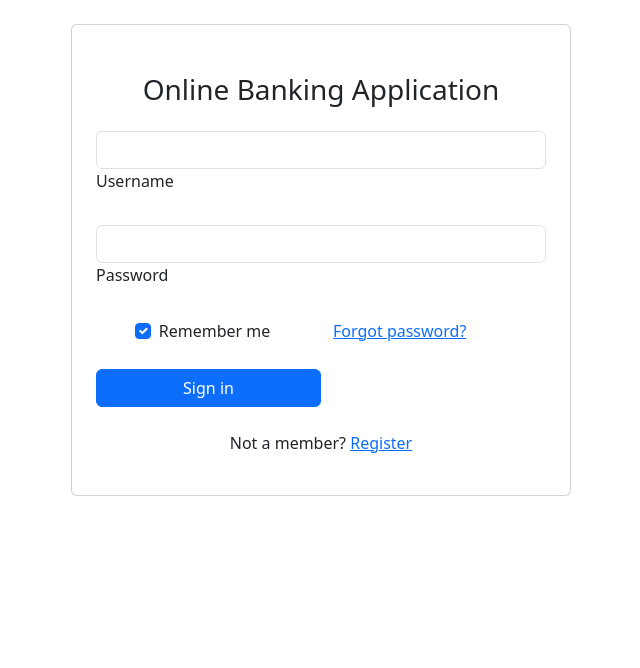
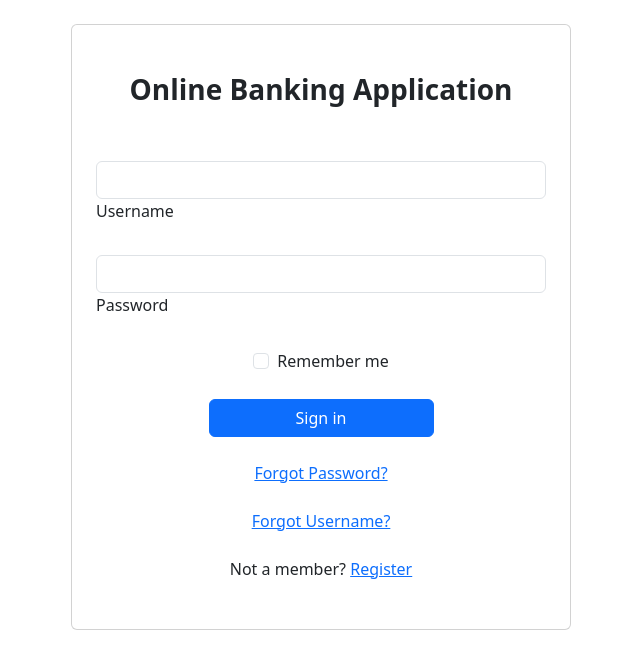
Before and after one commit to Vanoita/Banking_App, a React (Create React App) app: page /login in a window 1280 px wide. Shown: the top 668 px of the page, without its empty margins (319-959 px from the left). Built offline with nearby package versions, Linux system fonts and the light colour scheme.

Commit message:
register page edit

```diff
--- a/package.json
+++ b/package.json
@@ -10,8 +10,10 @@
     "bootstrap": "^5.3.1",
     "react": "^18.2.0",
     "react-dom": "^18.2.0",
+    "react-helmet": "^6.1.0",
     "react-router-dom": "^6.14.2",
     "react-scripts": "5.0.1",
+    "react-uuid": "^2.0.0",
     "web-vitals": "^2.1.4"
   },
   "scripts": {
--- a/public/index.html
+++ b/public/index.html
@@ -2,7 +2,7 @@
 <html lang="en">
   <head>
     <meta charset="utf-8" />
-    <link rel="icon" href="%PUBLIC_URL%/favicon.ico" />
+    <link rel="icon" href="%PUBLIC_URL%/bank.png" />
     <meta name="viewport" content="width=device-width, initial-scale=1" />
     <meta name="theme-color" content="#000000" />
     <meta
--- a/src/components/Login.js
+++ b/src/components/Login.js
@@ -1,12 +1,13 @@
 import React, { useState } from 'react';
 import 'bootstrap/dist/css/bootstrap.min.css';
 import { Link, useLocation, useNavigate } from 'react-router-dom';
+import { Helmet } from 'react-helmet';
 
 function Login() {
     const [username, setUsername] = useState('');
     const [password, setPassword] = useState('');
     const navigate = useNavigate();
-    const {state} = useLocation();
+    const { state } = useLocation();
     const baseURL = "http://localhost:9080/checkLogin";
     const submitActionHandler = (event) => {
         event.preventDefault();
@@ -25,41 +26,51 @@ function Login() {
         // }));
 
         localStorage.setItem('username', username);
-        if(state.from){ navigate(state.from); } else {navigate('/');}
+        if (state.from) { navigate(state.from); } else { navigate('/'); }
     };
     return (
+        <>
+            <Helmet>
+                <title>Login User</title>
+            </Helmet>
             <div className="container d-flex flex-row justify-content-center align-items-center mt-4">
-            <div className='card' style={{width:"100%", maxWidth:"500px"}}>
+                <div className='card' style={{ width: "100%", maxWidth: "500px" }}>
                     <form className="p-4" onSubmit={submitActionHandler}>
-                <h3 className="my-4 text-center">Online Banking Application</h3>
+                        <h3 className="my-4 text-center fw-bold" style={{ paddingBottom: "30px" }}>Online Banking Application</h3>
                         <div class="form-outline mb-4">
-                    <input type="text" class="form-control" value={username} onChange={e=>setUsername(e.target.value)}/>
+                            <input type="text" class="form-control" value={username} onChange={e => setUsername(e.target.value)} />
                             <label class="form-label">Username</label>
                         </div>
                         <div class="form-outline mb-4">
-                    <input type="password" class="form-control" value={password} onChange={e=>setPassword(e.target.value)} />
+                            <input type="password" class="form-control" value={password} onChange={e => setPassword(e.target.value)} />
                             <label class="form-label">Password</label>
                         </div>
                         <div class="row mb-4">
                             <div class="col d-flex justify-content-center">
                                 <div class="form-check">
-                            <input class="form-check-input" type="checkbox" value="" checked />
+                                    <input class="form-check-input" type="checkbox" value="" />
                                     <label class="form-check-label"> Remember me </label>
                                 </div>
                             </div>
-                    <div class="col">
-                        <Link to="#">Forgot password?</Link>
-                    </div>
                         </div>
 
-                <button type="submit" class="btn btn-primary btn-block mb-4" style={{width:"50%"}}>Sign in</button>
+                        <div className='d-flex justify-content-center'>
+                            <button type="submit" class="btn btn-primary btn-block mb-4" style={{ width: "50%" }}>Sign in</button>
+                        </div>
 
-                <div class="text-center">
+                        <div class="text-center mb-4">
+                            <Link to="#">Forgot Password?</Link>
+                        </div>
+                        <div class="text-center mb-4">
+                            <Link to="#">Forgot Username?</Link>
+                        </div>
+                        <div class="text-center mb-4">
                             <p>Not a member? <Link to="/register">Register</Link></p>
                         </div>
                     </form>
                 </div>
             </div>
+        </>
     );
 }
 
```
Also changed, not shown: src/components/Register.js (+32 -22 lines), public/bank.png (added), 1 other file (tests, documents, lock files or other folders). Lines whose indentation alone changed are shown as unchanged.
